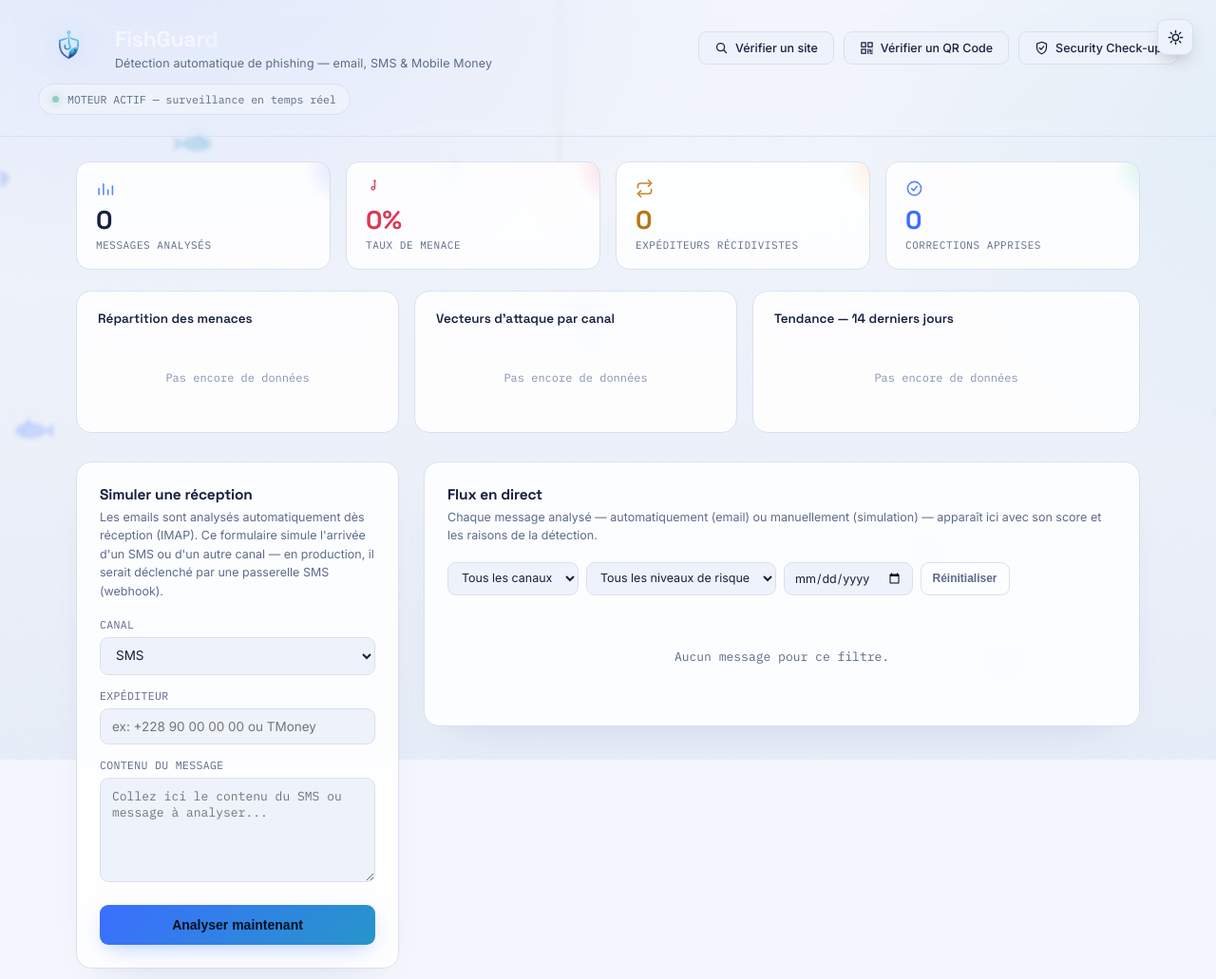
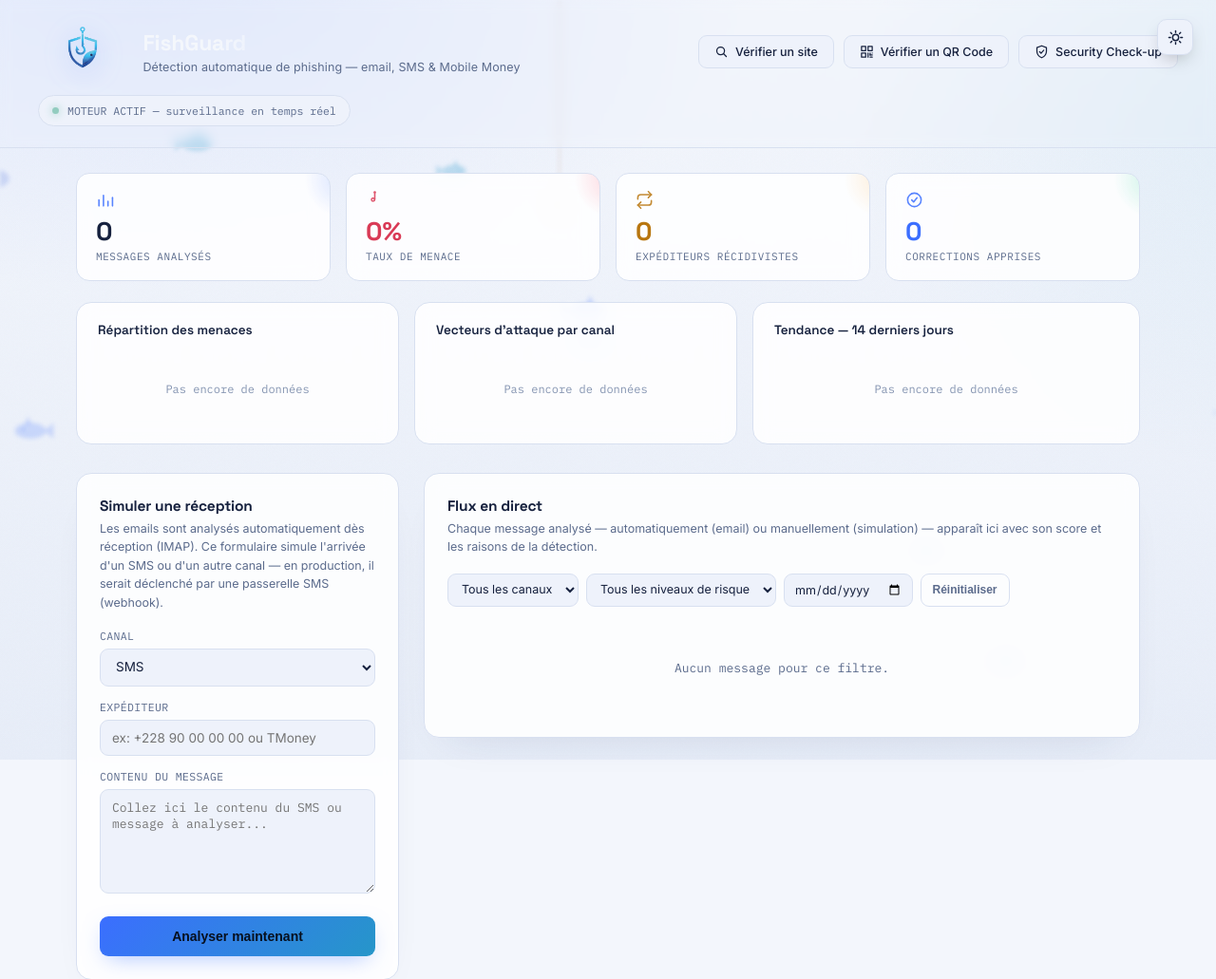
Before and after one commit to Emmaxxx-04/phishguard-server, a Flask app: page / in a window 1280 px wide. Shown: the top 1031 px of the page at 95% size. Run offline with Flask 3, Linux system fonts and the light colour scheme; data that the repository does not hold is empty.

Commit message:
Add files via upload

```diff
--- a/app.py
+++ b/app.py
@@ -266,7 +266,7 @@ def outlook_addin_files(filename):
 
 @app.route("/api/feed")
 def api_feed():
-    limit = min(int(request.args.get("limit", 6)), 100)
+    limit = min(int(request.args.get("limit", 5)), 100)
     offset = int(request.args.get("offset", 0))
     channel_filter = request.args.get("channel", "").strip()
     date_filter = request.args.get("date", "").strip()  # format attendu: YYYY-MM-DD
--- a/templates/dashboard.html
+++ b/templates/dashboard.html
@@ -69,7 +69,7 @@
   header, .stats-row, .campaign-row, main, footer{position:relative; z-index:1;}
 
   header{
-    padding:26px 40px 22px; border-bottom:1px solid var(--line);
+    padding:22px 40px; border-bottom:1px solid var(--line);
     display:flex; align-items:center; justify-content:space-between; flex-wrap:wrap; gap:14px;
     backdrop-filter:blur(6px);
   }
@@ -101,7 +101,8 @@
   [data-theme="light"] .theme-toggle .icon-sun{display:block;}
 
   .brand{display:flex; align-items:center; gap:16px;}
-  .logo-mark{height:44px; width:auto; flex:0 0 auto; filter:drop-shadow(0 4px 14px rgba(91,140,255,0.35));}
+  .logo-mark{height:64px; width:auto; flex:0 0 auto; filter:drop-shadow(0 4px 14px rgba(91,140,255,0.35));}
+  @media(max-width:640px){ .logo-mark{height:50px;} }
   h1{font-family:'Space Grotesk',sans-serif; font-size:23px; font-weight:700; margin:0; letter-spacing:-0.01em;
      background:linear-gradient(90deg,#F4F7FC 20%, #B9CBFF 100%); -webkit-background-clip:text; background-clip:text; color:transparent;}
   .sub{color:var(--muted); font-size:12.5px; margin-top:3px; letter-spacing:0.01em;}
@@ -620,8 +621,8 @@ async function loadStats(){
   document.getElementById('statCorrections').innerText = s.corrections;
 }
 
-let loadedCount = 6;
-const PAGE_SIZE = 6;
+let loadedCount = 5;
+const PAGE_SIZE = 5;
 let lastFeedSnapshot = null;
 
 function currentFilters(){
```
